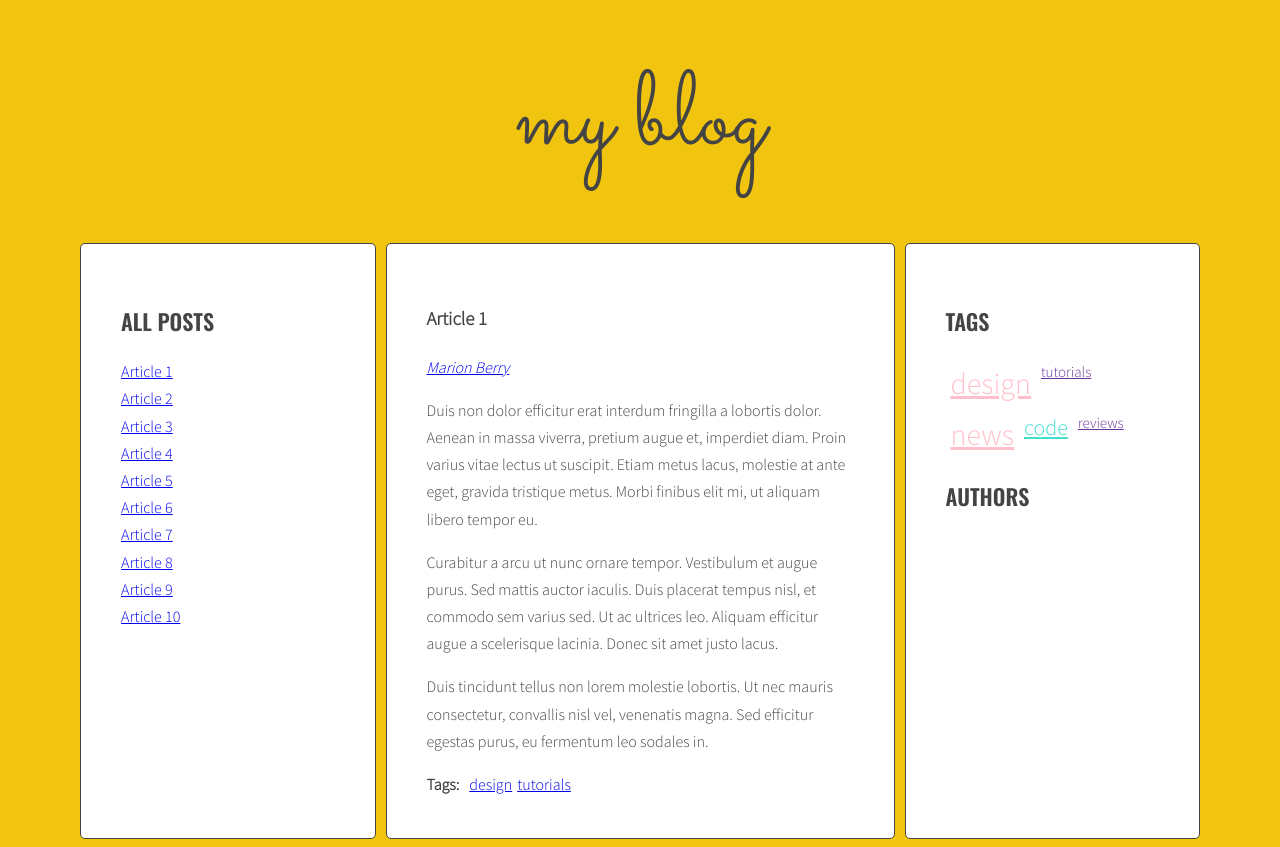
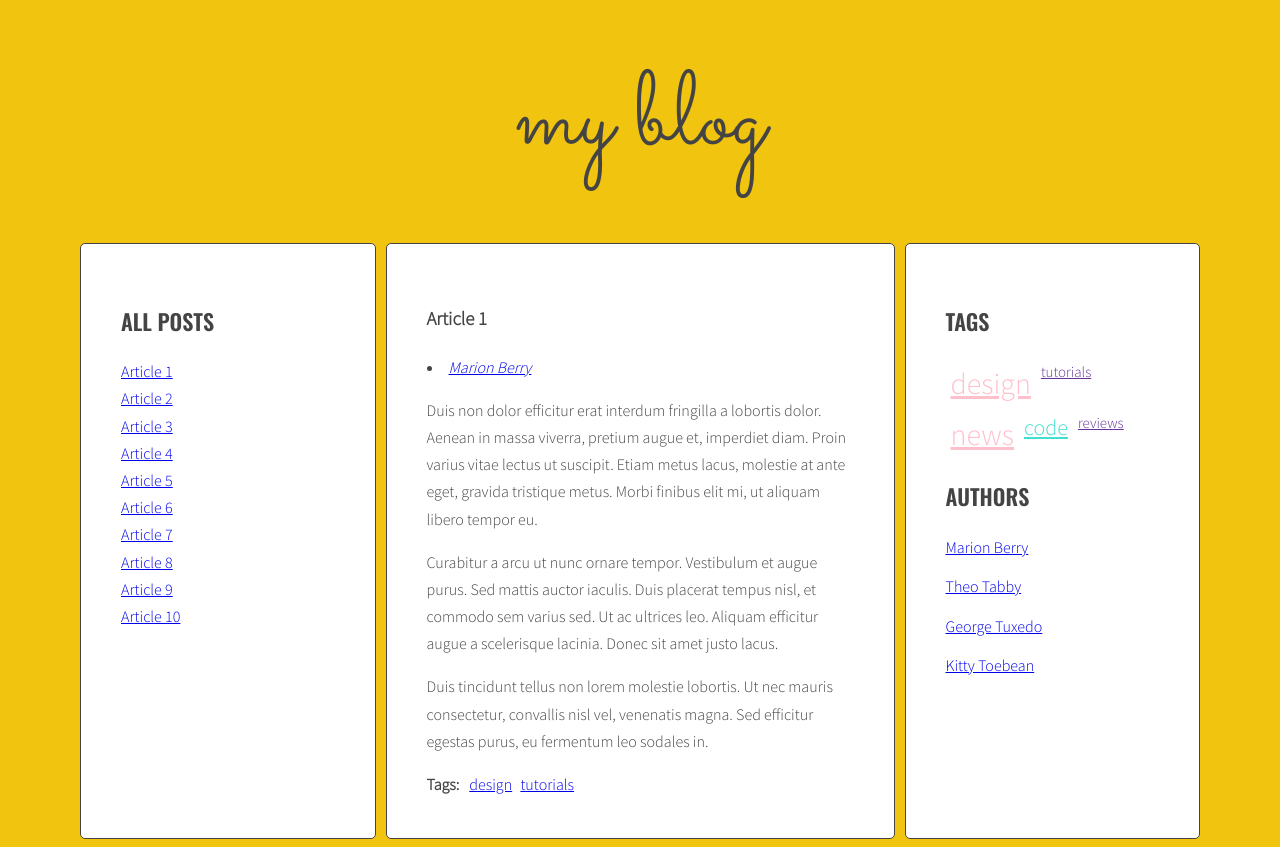
Before and after one commit to Mucha99/javascript-blog, a website: page index.html in a window 1280 px wide. Drawn offline with nearby package versions, Linux system fonts and the light colour scheme.

Commit message:
Add handlebars

```diff
--- a/index.html
+++ b/index.html
@@ -225,6 +225,11 @@
                         data-author="George Tuxedo">
                         <h3 class="post-title">Article 10</h3>
                         <p class="post-author"></p>
+                        <div class="post-author">
+                            <script id="template-author-link" type="text/x-handlebars-template">
+                                <a href="#{{ id }}"><span>{{ title }}</span></a>
+                            </script>
+                        </div>
                         <div class="post-content">
                             <p>Aliquam erat volutpat. Ut non eleifend lectus. Donec suscipit tellus tempor, ornare dui
                                 id, hendrerit neque. Phasellus lacinia laoreet dui in luctus. Sed hendrerit, magna sit
@@ -244,7 +249,9 @@
                         <div class="post-tags">
                             <p><strong>Tags:</strong></p>
                             <ul class="list list-horizontal">
-
+                                <script id="template-tag-link" type="text/x-handlebars-template">
+                                    <li><a href="#{{ id }}"><span>{{ title }}</span></a></li>
+                                </script>
                             </ul>
                         </div>
                     </article>
@@ -252,11 +259,19 @@
                 <aside class="sidebar">
                     <h2 class="section-title">Tags</h2>
                     <ul class="list tags">
-
+                        <script id="template-tag-cloud-link" type="text/x-handlebars-template">
+                            {{#each tags}}
+                            <li><a href="#{{ tag }}" class="{{ className }}"> {{ tag }} </a></li>
+                            {{/each}}
+                        </script>
                     </ul>
                     <h2 class="section-title">Authors</h2>
                     <ul class="list authors">
-
+                        <script id="template-author-cloud-link" type="text/x-handlebars-template">
+                            {{#each authors}}
+                            <li><a href="#{{ author }}" class="{{ className }}"> {{ author }} </a></li>
+                            {{/each}}
+                        </script>
                     </ul>
                 </aside>
             </main>
--- a/js/script.js
+++ b/js/script.js
@@ -1,8 +1,21 @@
-"use strict";
 {
+  ("use strict");
+
   const templates = {
     articleLink: Handlebars.compile(
       document.querySelector("#template-article-link").innerHTML
+    ),
+    tagLink: Handlebars.compile(
+      document.querySelector("#template-tag-link").innerHTML
+    ),
+    authorLink: Handlebars.compile(
+      document.querySelector("#template-author-link").innerHTML
+    ),
+    tagCloudLink: Handlebars.compile(
+      document.querySelector("#template-tag-cloud-link").innerHTML
+    ),
+    authorCloudLink: Handlebars.compile(
+      document.querySelector("#template-author-cloud-link").innerHTML
     ),
   };
 
@@ -18,8 +31,6 @@
   const titleClickHandler = function (event) {
     event.preventDefault();
     const clickedElement = this;
-    // console.log("Link was clicked!");
-    // console.log(event);
     /* [DONE] remove class 'active' from all article links  */
     const activeLinks = document.querySelectorAll(".titles a.active");
 
@@ -30,8 +41,6 @@
     /* [DONE] add class 'active' to the clicked link */
     clickedElement.classList.add("active");
 
-    // console.log("clickedElement:", clickedElement);
-
     /* [DONE] remove class 'active' from all articles */
     const activeArticles = document.querySelectorAll(".posts .active");
 
@@ -41,11 +50,9 @@
 
     /* [DONE] get 'href' attribute from the clicked link */
     const articleSelector = clickedElement.getAttribute("href");
-    // console.log(articleSelector);
 
     /* [DONE] find the correct article using the selector (value of 'href' attribute) */
     const targetArticle = document.querySelector(articleSelector);
-    // console.log(targetArticle);
 
     /* [DONE] add class 'active' to the correct article */
     targetArticle.classList.add("active");
@@ -66,18 +73,13 @@
     for (let article of articles) {
       /* [DONE] get the article id */
       const articleId = article.getAttribute("id");
-      // console.log(articleId);
       /* [DONE] find the title element */
       const articleTitle = article.querySelector(optTitleSelector).innerHTML;
 
       /* [DONE] create HTML of the link */
-      const linkHTML =
-        '<li><a href="#' +
-        articleId +
-        '"><span>' +
-        articleTitle +
-        "</span></a></li>";
-      // console.log(linkHTML);
+      const linkHTMLData = { id: articleId, title: articleTitle };
+      const linkHTML = templates.articleLink(linkHTMLData);
+
       /* [DONE] insert link into titleList */
       html = html + linkHTML;
       // console.log(html);
@@ -99,7 +101,6 @@
     const params = { max: 0, min: 9999 };
 
     for (let tag in tags) {
-      // console.log(tag + " is used " + tags[tag] + " times");
       if (tags[tag] > params.max) {
         params.max = tags[tag];
       } else if (tags[tag] < params.min) {
@@ -130,29 +131,24 @@
     for (let article of articles) {
       /* find tags wrapper */
       const wrapper = article.querySelector(optArticleTagsSelector);
-      // console.log(wrapper);
 
       /* make html variable with empty string */
       let html = "";
 
       /* get tags from data-tags attribute */
       const articleTags = article.getAttribute("data-tags");
-      // console.log(articleTags);
 
       /* split tags into array */
       const articleTagsArray = articleTags.split(" ");
-      // console.log(articleTagsArray);
 
       /* START LOOP: for each tag */
       for (let tag of articleTagsArray) {
-        // console.log(tag);
         /* generate HTML of the link */
-        const linkHTML = '<li><a href="#tag-' + tag + '">' + tag + "</a></li>";
-        // console.log(linkHTML);
+        const linkHTMLData = { id: "tag-" + tag, title: tag };
+        const linkHTML = templates.tagLink(linkHTMLData);
 
         /* add generated code to html variable */
         html = html + linkHTML;
-        // console.log(html);
 
         /* [NEW] check if this link is NOT already in allTags */
         if (!allTags[tag]) {
@@ -172,8 +168,7 @@
     /* [NEW] create variable for all links HTML code */
     const tagsParams = calculateTagsParams(allTags);
 
-    // console.log("tagsParams:", tagsParams);
-    let allTagsHTML = "";
+    let allTagsData = { tags: [] };
 
     /* [NEW] START LOOP: for each tag in allTags: */
     for (let tag in allTags) {
@@ -188,11 +183,15 @@
         "</a></li>" +
         "    ";
 
-      allTagsHTML += tagLinkHTML;
+      allTagsData.tags.push({
+        tag: tag,
+        count: allTags[tag],
+        className: calculateTagClass(allTags[tag], tagsParams),
+      });
     } /* [NEW] END LOOP: for each tag in allTags: */
 
     /*[NEW] add HTML from allTagsHTML to tagList */
-    tagList.innerHTML = allTagsHTML;
+    tagList.innerHTML = templates.tagCloudLink(allTagsData);
   }
 
   generateTags();
@@ -278,10 +277,12 @@
 
       const articleAuthors = article.getAttribute("data-author");
 
-      const linkHTML =
-        '<a href="#author-' + articleAuthors + '">' + articleAuthors + "</a>";
+      const linkHTMLData = {
+        id: "author-" + articleAuthors,
+        title: articleAuthors,
+      };
+      const linkHTML = templates.articleLink(linkHTMLData);
 
-      // const linkHTML = templates.articleLink(linkHTMLData);
       html = html + linkHTML;
       authorsWrapper.innerHTML = html;
 
@@ -295,22 +296,16 @@
 
     const authorsParams = calculateAuthorsParams(allAuthors);
 
-    const allAuthorsHTML = "";
+    const allAuthorsData = { authors: [] };
 
     for (let author in allAuthors) {
-      allAuthorsHTML +=
-        '<li><a href="#author-' +
-        author +
-        '" class="' +
-        calculateAuthorClass(allAuthors[author], authorsParams) +
-        '">' +
-        author +
-        " (" +
-        allAuthors[author] +
-        ") " +
-        "</a></li>";
+      allAuthorsData.authors.push({
+        author: author,
+        count: allAuthors[author],
+        className: calculateTagClass(allAuthors[author], authorsParams),
+      });
     }
-    authorList.innerHTML = allAuthorsHTML;
+    authorList.innerHTML = templates.authorCloudLink(allAuthorsData);
   }
 
   generateAuthors();
```
